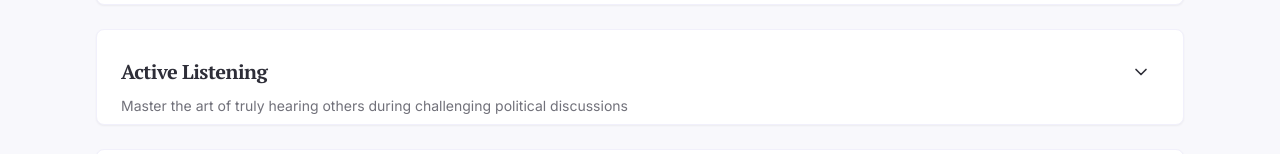
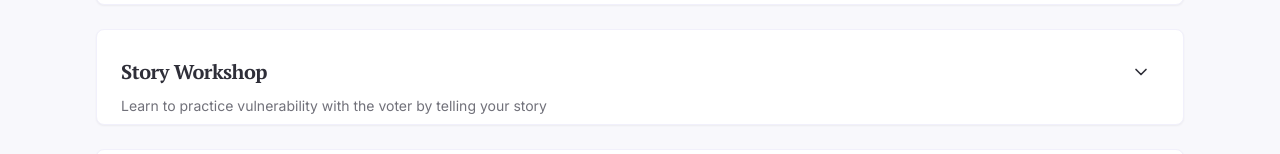
Before and after one commit to djechlin/empathy-wins-dialogue, a React (Vite) app: page /learn in a window 1280 px wide. Shown: the part 484-638 px from the top of the page. Built offline with nearby package versions, Linux system fonts and the light colour scheme; a web font is replaced by a local one.

Commit message:
Rename lesson and description
Rename "Active Listening" to "Story Workshop" and update the description.

```diff
--- a/src/pages/Learn.tsx
+++ b/src/pages/Learn.tsx
@@ -156,8 +156,8 @@ const Learn = () => {
     ]
   }, {
     id: 'lesson2',
-    title: 'Active Listening',
-    description: 'Master the art of truly hearing others during challenging political discussions',
+    title: 'Story Workshop',
+    description: 'Learn to practice vulnerability with the voter by telling your story',
     content: 'Active listening is more than just hearing words—it\'s about understanding the meaning and emotion behind them. This lesson covers techniques for demonstrating that you truly understand what someone is saying before responding.'
   }, {
     id: 'lesson3',
```
